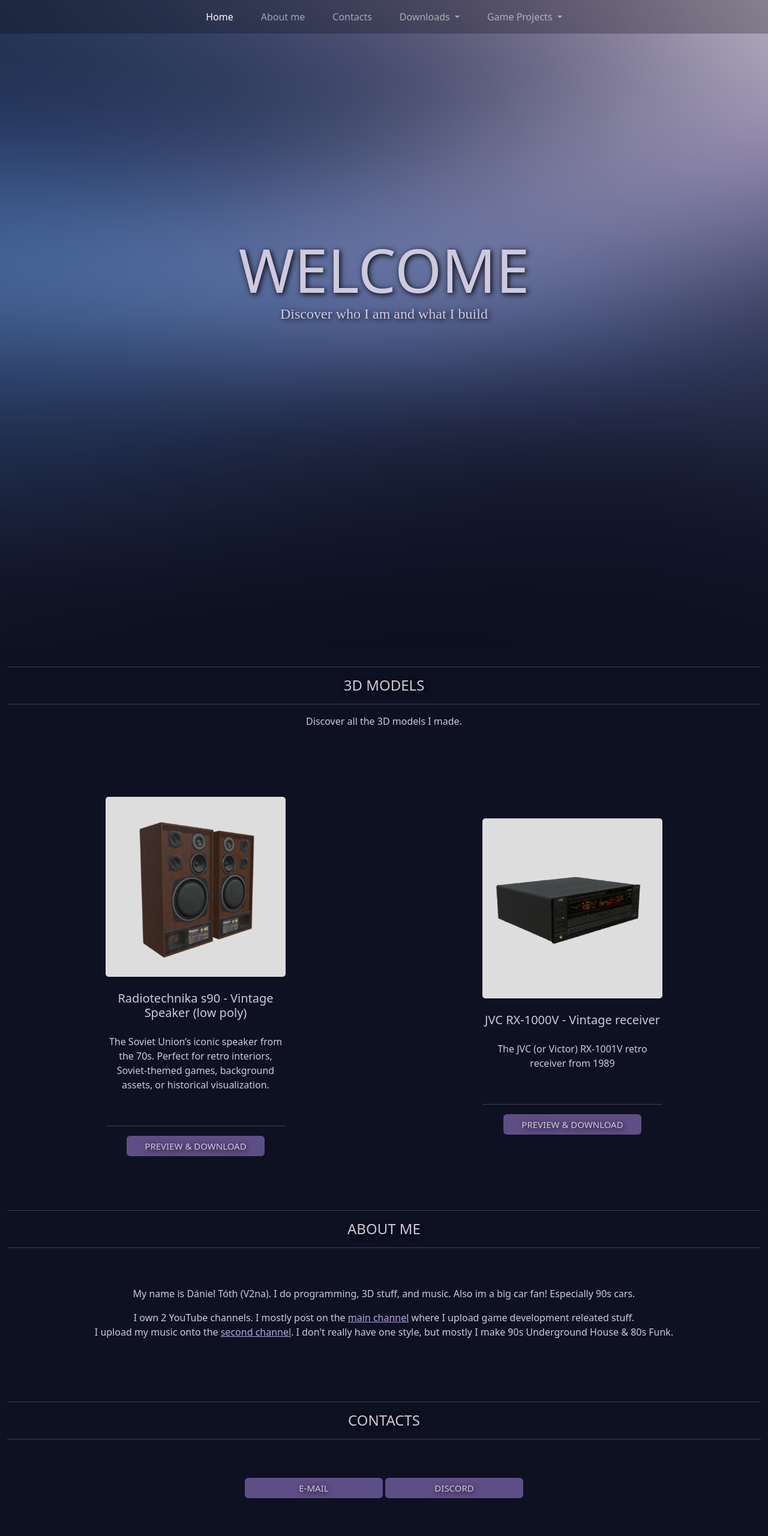
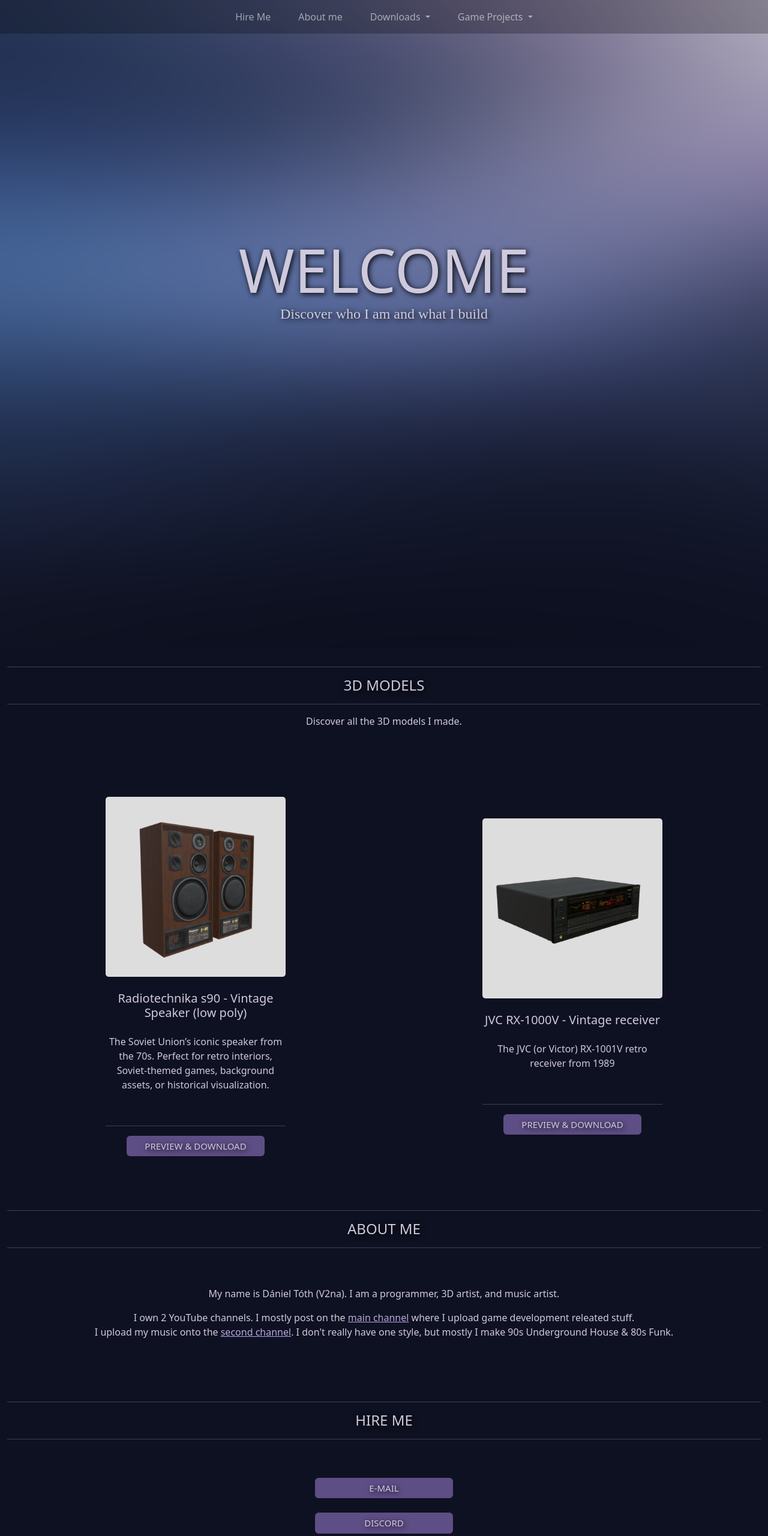
Before and after one commit to V2na/V2na, a plain HTML site: page index.html in a window 1280 px wide. Shown: the top 2560 px of the page at 60% size. Drawn offline with nearby package versions, Linux system fonts and the light colour scheme; a web font is replaced by a local one.

Commit message:
Add files via upload

```diff
--- a/index.html
+++ b/index.html
@@ -19,13 +19,10 @@
             <div class="collapse navbar-collapse" id="navbarNavDropdown">
                 <ul class="navbar-nav center">
                     <li class="nav-item navbar-spacing">
-                    <a class="nav-link active" aria-current="page" href="#">Home</a>
+                    <a class="nav-link" href="#contacts">Hire Me</a>
                     </li>
                     <li class="nav-item navbar-spacing">
                     <a class="nav-link" href="#about">About me</a>
-                    </li>
-                    <li class="nav-item navbar-spacing">
-                    <a class="nav-link" href="#contacts">Contacts</a>
                     </li>
                     <li class="nav-item dropdown navbar-spacing">
                     <a class="nav-link dropdown-toggle" href="#" role="button" data-bs-toggle="dropdown" aria-expanded="false">
@@ -96,17 +93,18 @@
             <h4 class="center main-text-mini">ABOUT ME</h4>
             <hr class="hr-white">
             <br><br>
-            <p>My name is Dániel Tóth (V2na). I do programming, 3D stuff, and music. Also im a big car fan! Especially 90s cars.</p>
+            <p>My name is Dániel Tóth (V2na). I am a programmer, 3D artist, and music artist.</p>
             <p>I own 2 YouTube channels. I mostly post on the <a href="https://www.youtube.com/channel/UCUO3NajHE3ojOqiN_zdNaKQ" target="_blank">main channel</a> where I upload game development releated stuff.<br>I upload my music onto the <a href="https://www.youtube.com/channel/UCfmeTGVOftI6BNqaVoP_izA" target="_blank">second channel</a>. I don't really have one style, but mostly I make 90s Underground House & 80s Funk.</p>
         </section>
         <br><br>
         <section id="contacts">
             <br>
             <hr class="hr-white">
-            <h4 class="center main-text-mini">CONTACTS</h4>
+            <h4 class="center main-text-mini">HIRE ME</h4>
             <hr class="hr-white">
             <br><br>
                 <a href="https://mail.google.com/mail/?view=cm&fs=1&to=v2na.dkid@gmail.com" target="_blank"><button class="btn btn-dark">E-MAIL</button></a>
+                <br><br>
                 <a href="https://discord.gg/2FHBw2MfXR" target="_blank"><button class="btn btn-dark">DISCORD</button></a>
             <br><br>
         </section>
```
